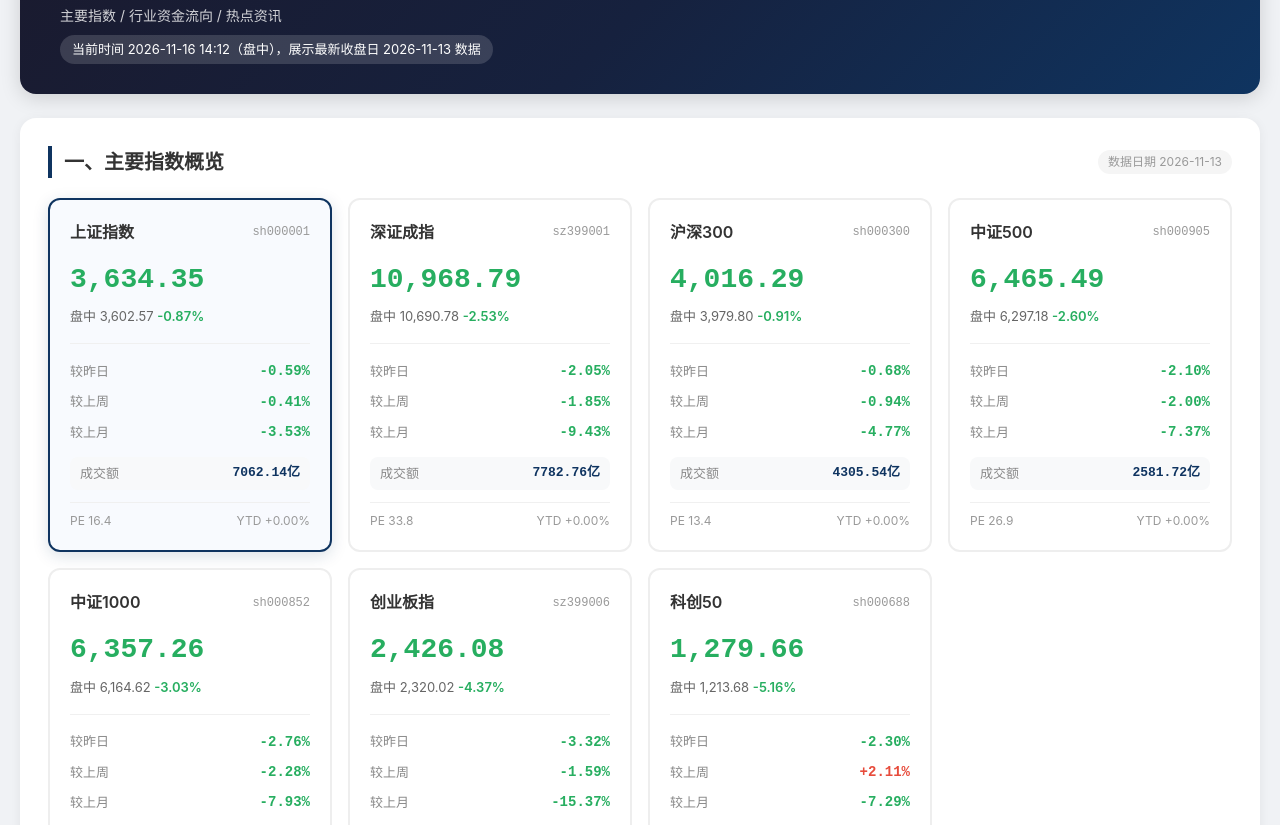
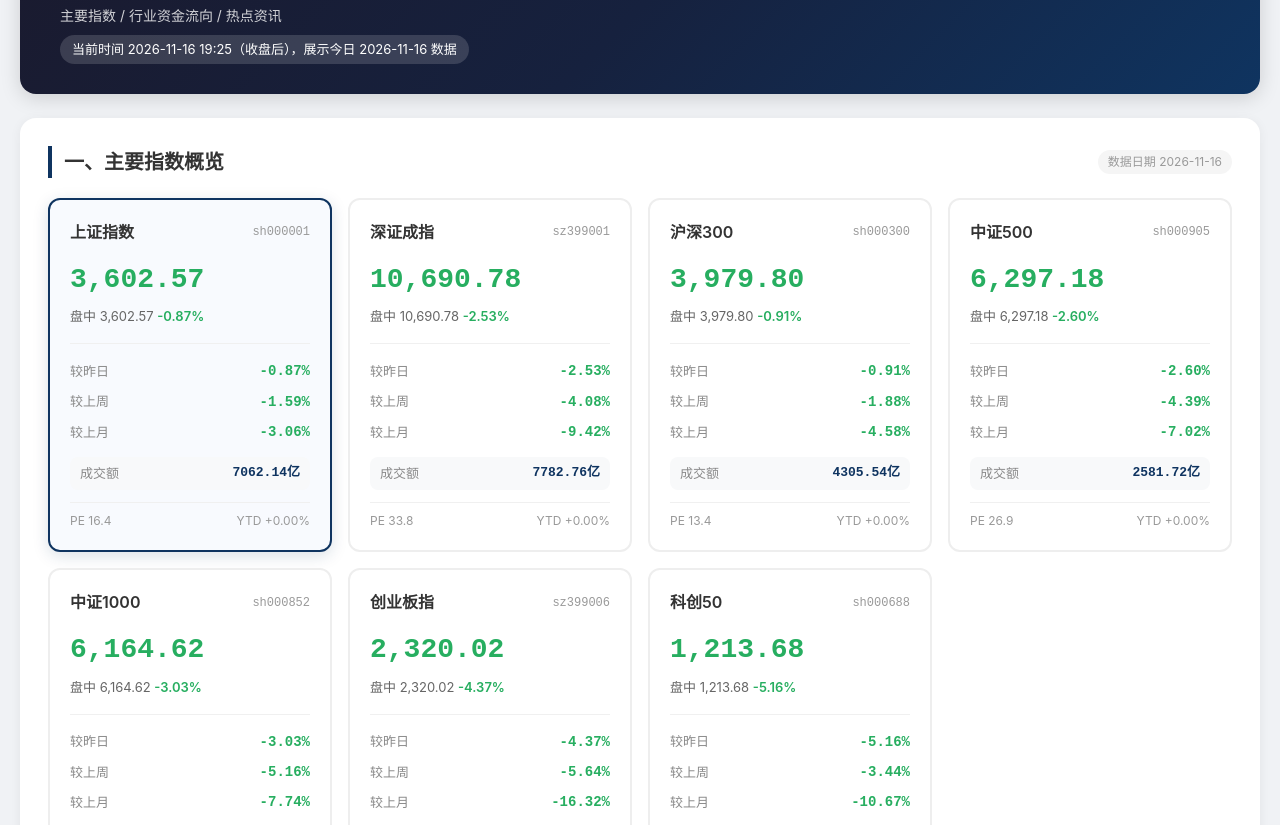
Before and after one commit to leon507/market-dashboard, a plain HTML site: page index.html in a window 1280 px wide. Shown: the part 98-923 px from the top of the page. Drawn offline with nearby package versions, Linux system fonts and the light colour scheme.

Commit message:
Auto-refresh: 2026-11-16 19:25 UTC

```diff
--- a/data/quotes.json
+++ b/data/quotes.json
@@ -44,7 +44,7 @@
         "change": -278.01,
         "change_percent": -2.53,
         "pe_ratio": 33.78,
-        "total_market_cap": 308237.68,
+        "total_market_cap": 308237.65,
         "chg_5d": 0,
         "chg_20d": 0,
         "chg_ytd": 0
--- a/index.html
+++ b/index.html
@@ -484,14 +484,14 @@
         <div class="header">
             <h1>A股市场全景看板</h1>
             <div class="subtitle">主要指数 / 行业资金流向 / 热点资讯</div>
-            <div class="data-note">当前时间 2026-11-16 14:12（盘中），展示最新收盘日 2026-11-13 数据</div>
+            <div class="data-note">当前时间 2026-11-16 19:25（收盘后），展示今日 2026-11-16 数据</div>
         </div>
 
         <!-- Section 1: Indices -->
         <div class="section">
             <div class="section-title">
                 <span>一、主要指数概览</span>
-                <span class="section-badge">数据日期 2026-11-13</span>
+                <span class="section-badge">数据日期 2026-11-16</span>
             </div>
 
             <div class="index-grid">
@@ -501,20 +501,20 @@
                 <span class="index-name">上证指数</span>
                 <span class="index-code">sh000001</span>
             </div>
-            <div class="card-value down">3,634.35</div>
+            <div class="card-value down">3,602.57</div>
             <div class="card-rt">盘中 3,602.57 <span class="rt-pct down">-0.87%</span></div>
             <div class="card-comparisons">
                 <div class="comp-row">
                     <span class="comp-label">较昨日</span>
-                    <span class="comp-value down">-0.59%</span>
+                    <span class="comp-value down">-0.87%</span>
                 </div>
                 <div class="comp-row">
                     <span class="comp-label">较上周</span>
-                    <span class="comp-value down">-0.41%</span>
+                    <span class="comp-value down">-1.59%</span>
                 </div>
                 <div class="comp-row">
                     <span class="comp-label">较上月</span>
-                    <span class="comp-value down">-3.53%</span>
+                    <span class="comp-value down">-3.06%</span>
                 </div>
             </div>
             <div class="card-volume">
@@ -531,20 +531,20 @@
                 <span class="index-name">深证成指</span>
                 <span class="index-code">sz399001</span>
             </div>
-            <div class="card-value down">10,968.79</div>
+            <div class="card-value down">10,690.78</div>
             <div class="card-rt">盘中 10,690.78 <span class="rt-pct down">-2.53%</span></div>
             <div class="card-comparisons">
                 <div class="comp-row">
                     <span class="comp-label">较昨日</span>
-                    <span class="comp-value down">-2.05%</span>
+                    <span class="comp-value down">-2.53%</span>
                 </div>
                 <div class="comp-row">
                     <span class="comp-label">较上周</span>
-                    <span class="comp-value down">-1.85%</span>
+                    <span class="comp-value down">-4.08%</span>
                 </div>
                 <div class="comp-row">
                     <span class="comp-label">较上月</span>
-                    <span class="comp-value down">-9.43%</span>
+                    <span class="comp-value down">-9.42%</span>
                 </div>
             </div>
             <div class="card-volume">
@@ -561,20 +561,20 @@
                 <span class="index-name">沪深300</span>
                 <span class="index-code">sh000300</span>
             </div>
-            <div class="card-value down">4,016.29</div>
+            <div class="card-value down">3,979.80</div>
             <div class="card-rt">盘中 3,979.80 <span class="rt-pct down">-0.91%</span></div>
             <div class="card-comparisons">
                 <div class="comp-row">
                     <span class="comp-label">较昨日</span>
-                    <span class="comp-value down">-0.68%</span>
+                    <span class="comp-value down">-0.91%</span>
                 </div>
                 <div class="comp-row">
                     <span class="comp-label">较上周</span>
-                    <span class="comp-value down">-0.94%</span>
+                    <span class="comp-value down">-1.88%</span>
                 </div>
                 <div class="comp-row">
                     <span class="comp-label">较上月</span>
-                    <span class="comp-value down">-4.77%</span>
+                    <span class="comp-value down">-4.58%</span>
                 </div>
             </div>
             <div class="card-volume">
@@ -591,20 +591,20 @@
                 <span class="index-name">中证500</span>
                 <span class="index-code">sh000905</span>
             </div>
-            <div class="card-value down">6,465.49</div>
+            <div class="card-value down">6,297.18</div>
             <div class="card-rt">盘中 6,297.18 <span class="rt-pct down">-2.60%</span></div>
             <div class="card-comparisons">
                 <div class="comp-row">
                     <span class="comp-label">较昨日</span>
-                    <span class="comp-value down">-2.10%</span>
+                    <span class="comp-value down">-2.60%</span>
                 </div>
                 <div class="comp-row">
                     <span class="comp-label">较上周</span>
-                    <span class="comp-value down">-2.00%</span>
+                    <span class="comp-value down">-4.39%</span>
                 </div>
                 <div class="comp-row">
                     <span class="comp-label">较上月</span>
-                    <span class="comp-value down">-7.37%</span>
+                    <span class="comp-value down">-7.02%</span>
                 </div>
             </div>
             <div class="card-volume">
@@ -621,20 +621,20 @@
                 <span class="index-name">中证1000</span>
                 <span class="index-code">sh000852</span>
             </div>
-            <div class="card-value down">6,357.26</div>
+            <div class="card-value down">6,164.62</div>
             <div class="card-rt">盘中 6,164.62 <span class="rt-pct down">-3.03%</span></div>
             <div class="card-comparisons">
                 <div class="comp-row">
                     <span class="comp-label">较昨日</span>
-                    <span class="comp-value down">-2.76%</span>
+                    <span class="comp-value down">-3.03%</span>
                 </div>
                 <div class="comp-row">
                     <span class="comp-label">较上周</span>
-                    <span class="comp-value down">-2.28%</span>
+                    <span class="comp-value down">-5.16%</span>
                 </div>
                 <div class="comp-row">
                     <span class="comp-label">较上月</span>
-                    <span class="comp-value down">-7.93%</span>
+                    <span class="comp-value down">-7.74%</span>
                 </div>
             </div>
             <div class="card-volume">
@@ -651,20 +651,20 @@
                 <span class="index-name">创业板指</span>
                 <span class="index-code">sz399006</span>
             </div>
-            <div class="card-value down">2,426.08</div>
+            <div class="card-value down">2,320.02</div>
             <div class="card-rt">盘中 2,320.02 <span class="rt-pct down">-4.37%</span></div>
             <div class="card-comparisons">
                 <div class="comp-row">
                     <span class="comp-label">较昨日</span>
-                    <span class="comp-value down">-3.32%</span>
+                    <span class="comp-value down">-4.37%</span>
                 </div>
                 <div class="comp-row">
                     <span class="comp-label">较上周</span>
-                    <span class="comp-value down">-1.59%</span>
+                    <span class="comp-value down">-5.64%</span>
                 </div>
                 <div class="comp-row">
                     <span class="comp-label">较上月</span>
-                    <span class="comp-value down">-15.37%</span>
+                    <span class="comp-value down">-16.32%</span>
                 </div>
             </div>
             <div class="card-volume">
@@ -681,20 +681,20 @@
                 <span class="index-name">科创50</span>
                 <span class="index-code">sh000688</span>
             </div>
-            <div class="card-value down">1,279.66</div>
+            <div class="card-value down">1,213.68</div>
             <div class="card-rt">盘中 1,213.68 <span class="rt-pct down">-5.16%</span></div>
             <div class="card-comparisons">
                 <div class="comp-row">
                     <span class="comp-label">较昨日</span>
-                    <span class="comp-value down">-2.30%</span>
+                    <span class="comp-value down">-5.16%</span>
                 </div>
                 <div class="comp-row">
                     <span class="comp-label">较上周</span>
-                    <span class="comp-value up">+2.11%</span>
+                    <span class="comp-value down">-3.44%</span>
                 </div>
                 <div class="comp-row">
                     <span class="comp-label">较上月</span>
-                    <span class="comp-value down">-7.29%</span>
+                    <span class="comp-value down">-10.67%</span>
                 </div>
             </div>
             <div class="card-volume">
@@ -1196,7 +1196,7 @@
 
         <!-- Footer -->
         <div class="footer">
-            <p>数据来源：腾讯自选股 | 生成时间：2026-11-16 14:12</p>
+            <p>数据来源：腾讯自选股 | 生成时间：2026-11-16 19:25</p>
             <p>本看板仅供信息展示，不构成投资建议。投资有风险，决策需谨慎。</p>
         </div>
     </div>
@@ -1231,7 +1231,7 @@
             const values = data.values;
 
             // Mark current date index
-            const currentDate = '2026-11-13';
+            const currentDate = '2026-11-16';
             const currentIdx = labels.indexOf(currentDate);
 
             // Point background colors: highlight current date
```
Also changed, not shown: market_dashboard.html (+32 -32 lines).
